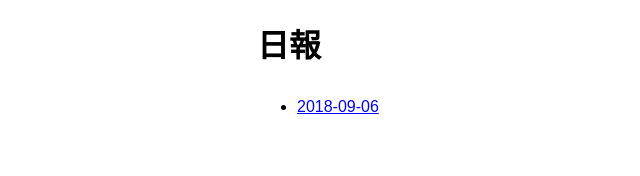
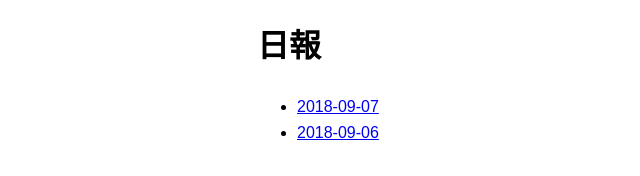
Before and after one commit to pandaman64/nippo, a plain HTML site: page index.html in a window 1280 px wide. Shown: the whole page, without its empty margins (33-673 px from the left). Drawn offline with Linux system fonts and the light colour scheme.

Commit message:
2018-09-07

```diff
--- a/index.html
+++ b/index.html
@@ -22,6 +22,9 @@
 </header>
 <ul>
 <li>
+<a href="./2018-09-07.html">2018-09-07</a>
+</li>
+<li>
 <a href="./2018-09-06.html">2018-09-06</a>
 </li>
 </ul>
```
